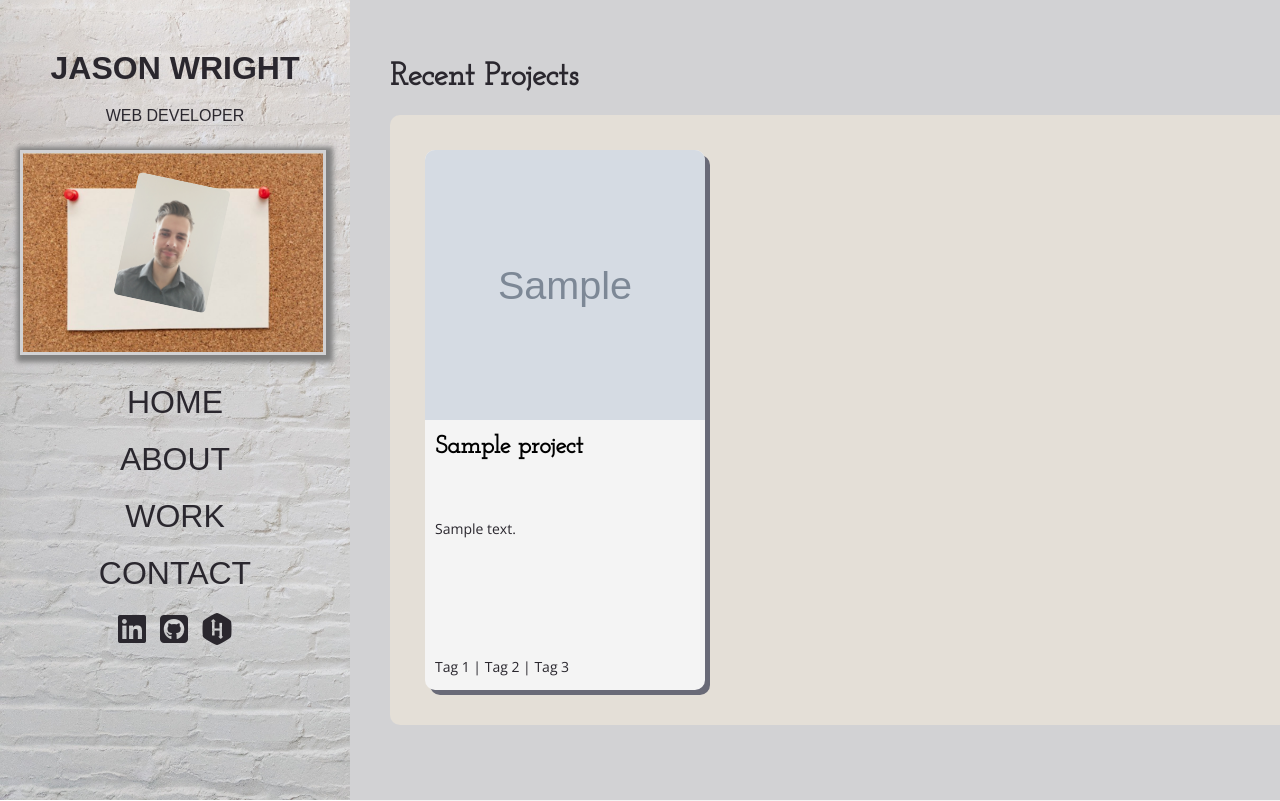
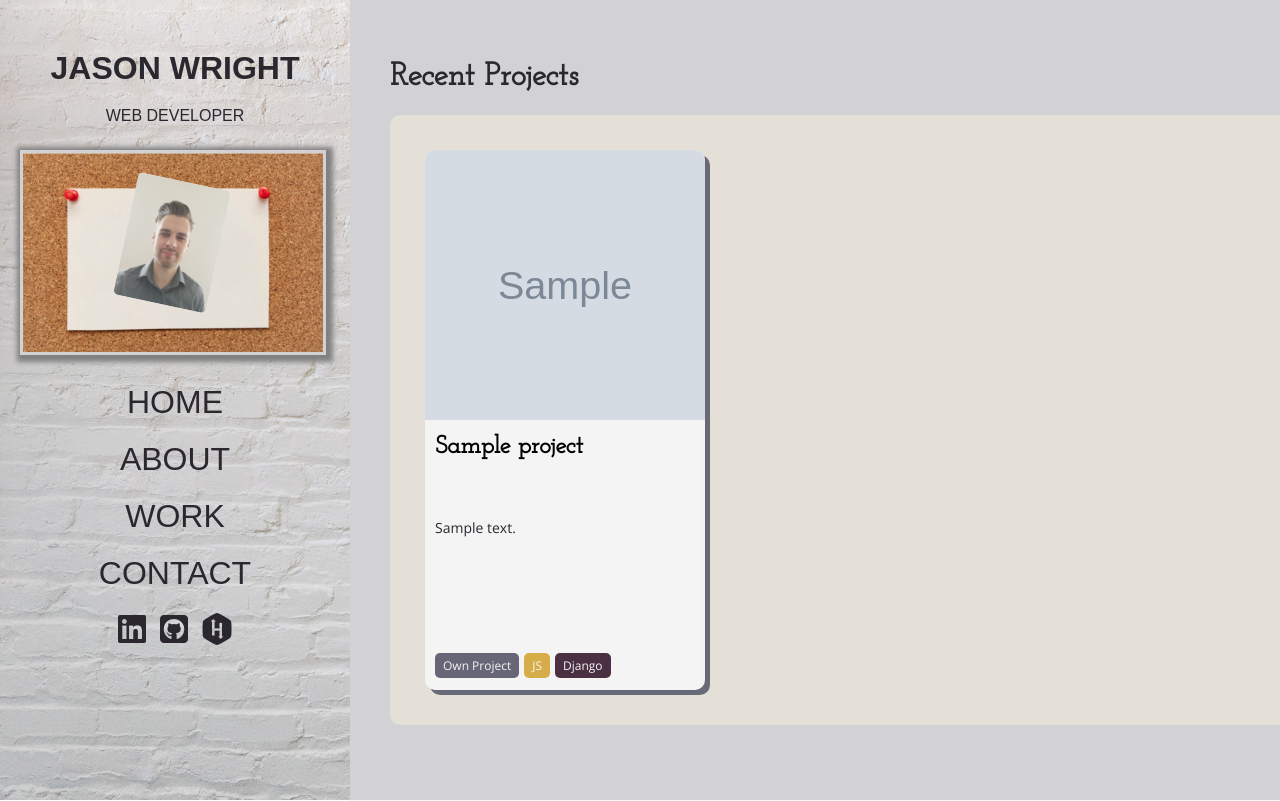
Before and after one commit to jwright90/personal-portfolio, a Django app: page / in a window 1280 px wide; the page is wider, and only the part inside the window is pictured. Shown: the top 801 px of that part. Run offline with Django 3.2, Linux system fonts and the light colour scheme; tables that the repository leaves empty hold one stand-in row (values such as "Sample post"); grey boxes marked "Sample" are stand-in pictures; some libraries are stand-ins or nearby versions; some web fonts are replaced.

Commit message:
add tag styling

```diff
--- a/static/css/home.css
+++ b/static/css/home.css
@@ -245,8 +245,28 @@ nav h6 {
 }
 
 .project-tags {
+    display: inline-flex;
     align-self: flex-end;
     min-height: 20px;
+}
+
+.tag {
+    padding: 4px 8px;
+    margin-right: 5px;
+    font-size: 12px;
+    font-weight: 400;
+    border-radius: 5px;
+    font-family: 'Open Sans' sans-serif;
+    color: var(--light-white-4);
+    background-color: var(--slate-4);
+}
+
+.tag.django {
+    background-color: var(--violet-2);
+}
+
+.tag.js {
+    background-color: var(--mustard-2);
 }
 
 /* About section */
--- a/templates/home/home.html
+++ b/templates/home/home.html
@@ -35,7 +35,7 @@
                     <div class="project-content">
                         <div class="project-header">{{project.project_name}}</div>
                         <div class="project-text">{{project.project_description|linebreaks}}</div>
-                        <div class="project-tags"><p>Tag 1 | Tag 2 | Tag 3</p></div>
+                        <div class="project-tags"><p class="tag">Own Project</p> <p class="tag js">JS</p><p class="tag django">Django</p></div>
                     </div>
                 </div>
             {% endfor %}
```
